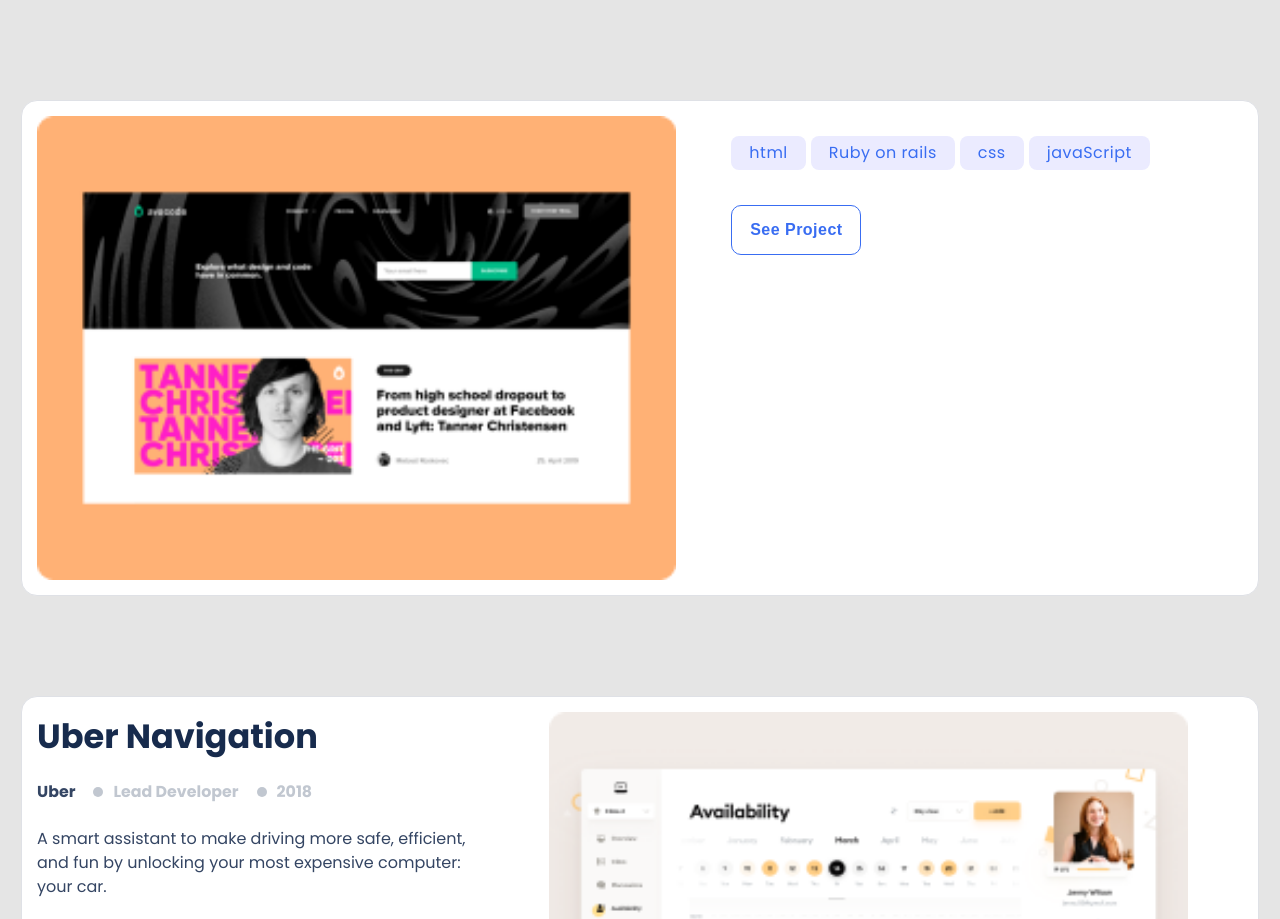
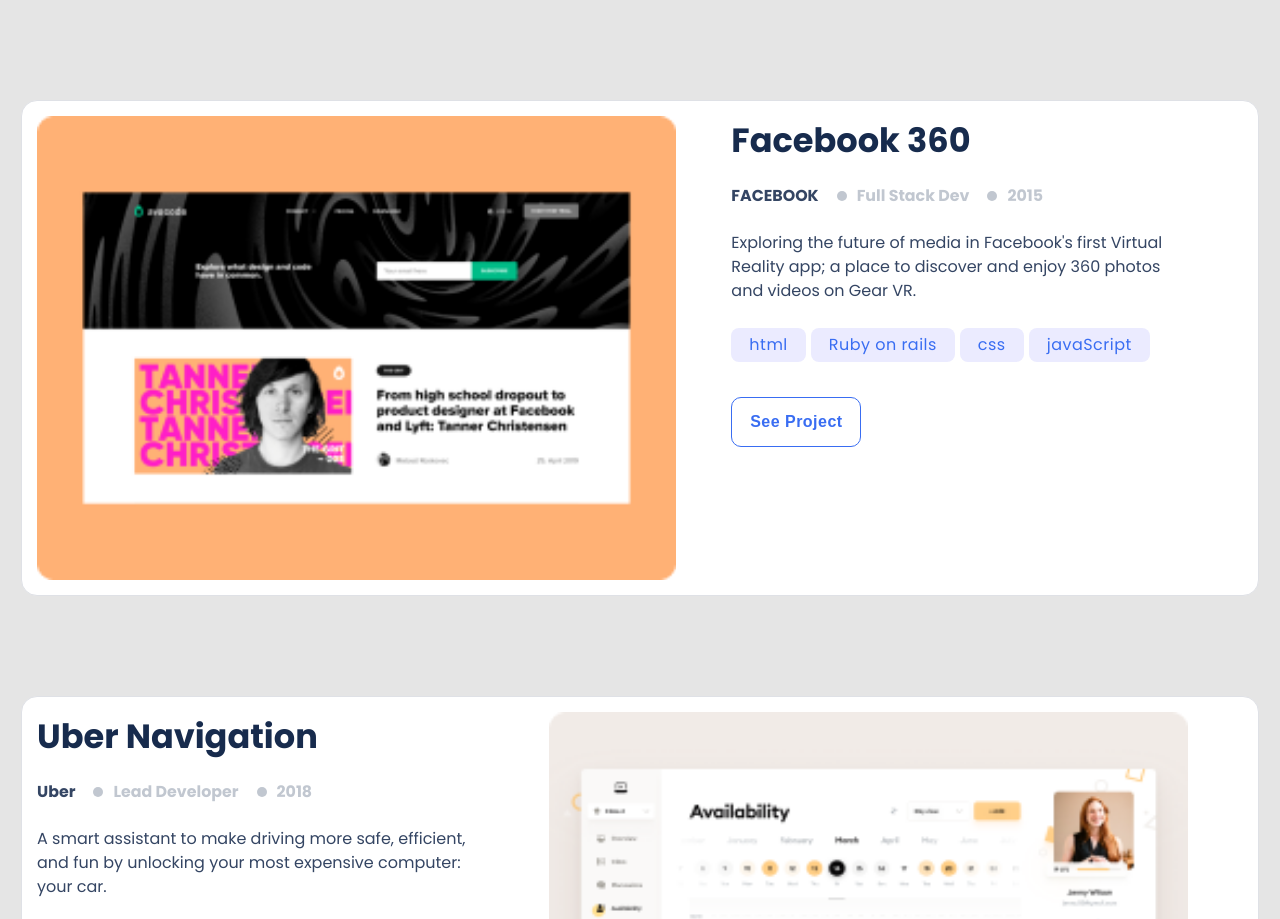
Before and after one commit to yayaismaail/toolbar-headline, a website: page index.html in a window 1280 px wide. Shown: the part 2026-2945 px from the top of the page. Drawn offline with Linux system fonts and the light colour scheme.

Commit message:
Updated .html file

```diff
--- a/index.html
+++ b/index.html
@@ -119,7 +119,7 @@
                     <img src="images/Snapshoot-Portfolio-1.png" class="desk1" alt="">
                 </div>
                 <div class="col-ss-5">
-                    <!-- <h2 class="desk1">Facebook 360</h2>
+                    <h2 class="desk1">Facebook 360</h2>
                     <h2 class="mob1">Tonic</h2>
                     <div class="mob1">
                         <div class="counter">
@@ -138,7 +138,7 @@
                         <span>2015</span>
                     </div>
                     <p class="mob1">A daily selection of privately personalized reads; no accounts or sign-ups required.</p>
-                    <p class="desk1">Exploring the future of media in Facebook's first Virtual Reality app; a place to discover and enjoy 360 photos and videos on Gear VR.</p> -->
+                    <p class="desk1">Exploring the future of media in Facebook's first Virtual Reality app; a place to discover and enjoy 360 photos and videos on Gear VR.</p>
                     <ul class="mob1">
                         <li><a href="#">HTML</a></li>
                         <li><a href="#">CSS</a></li>
```
